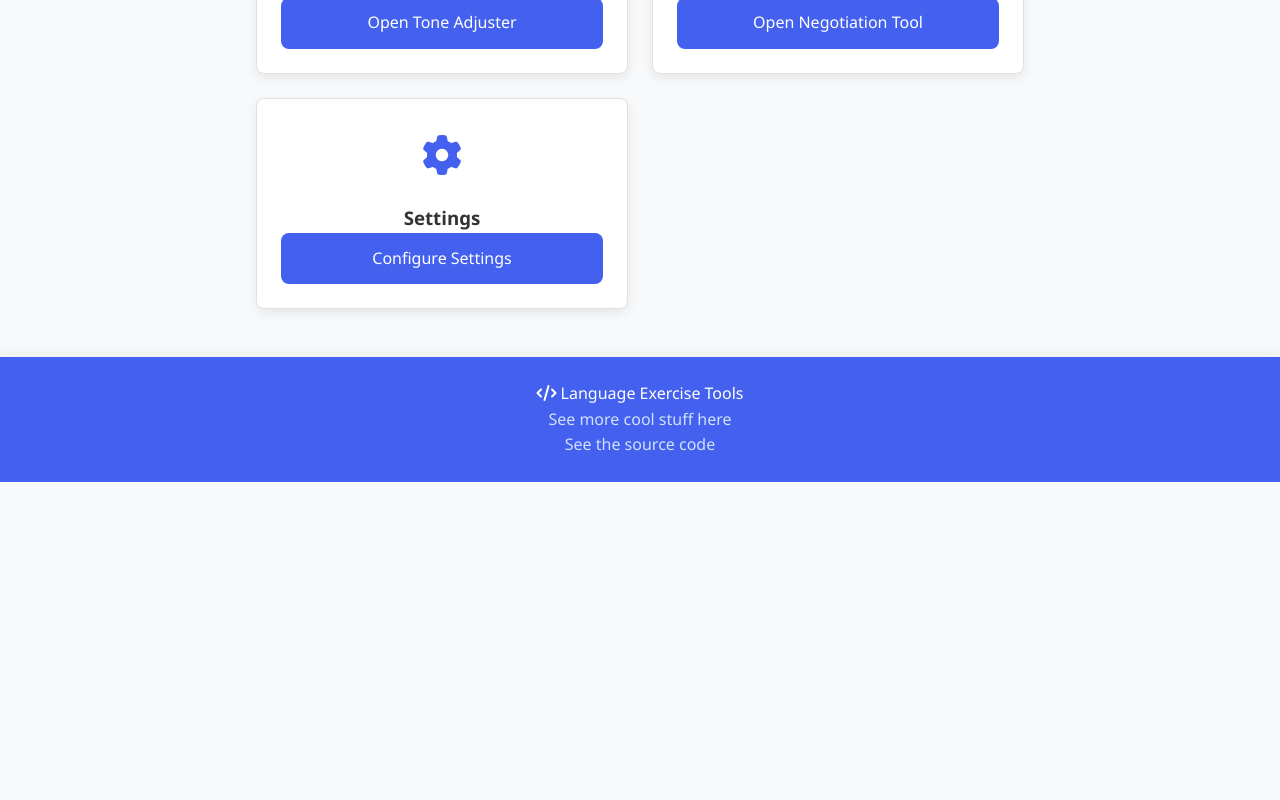
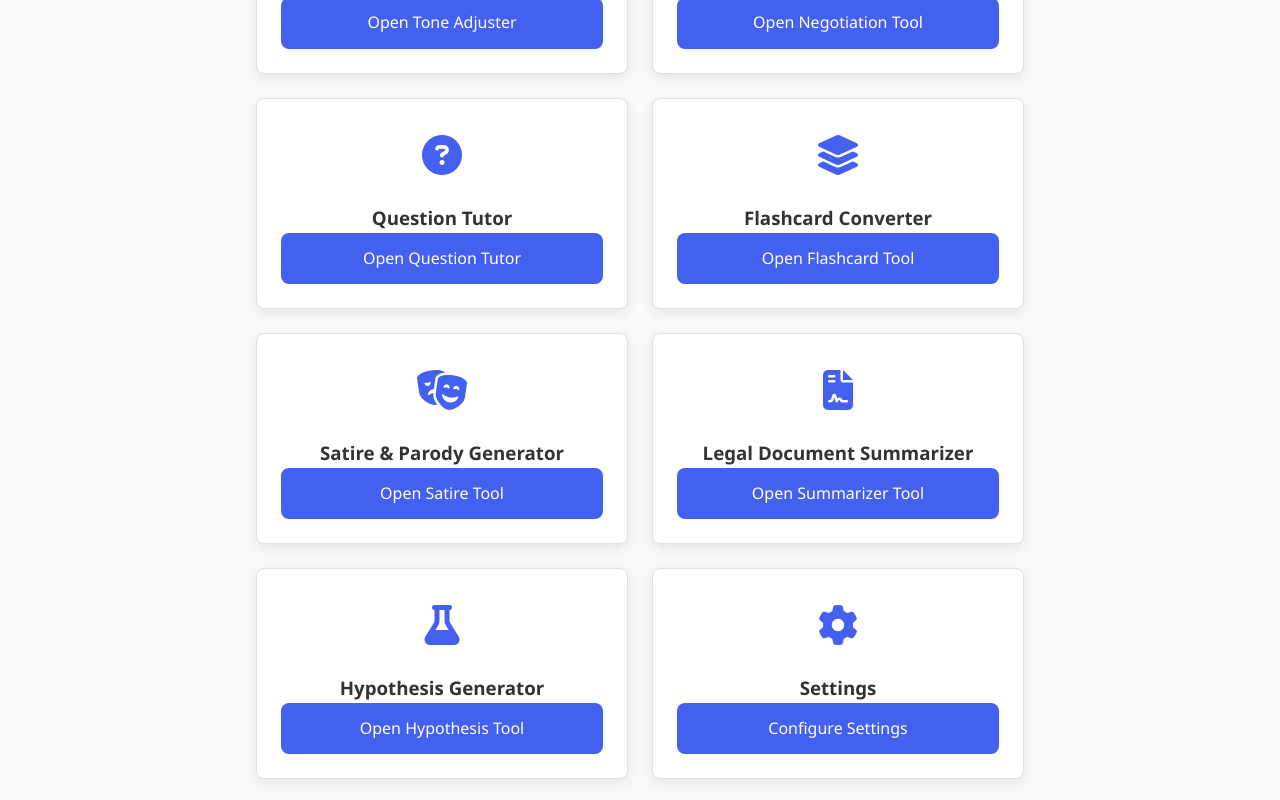
Before and after one commit to supastishn/exam-practice, a React (Vite) app: page /#/ in a window 1280 px wide. Shown: the part 1740-2540 px from the top of the page. Before the commit the page ends 2222 px from the top, so only its background shows below. Built offline with nearby package versions, Linux system fonts and the light colour scheme.

Commit message:
feat: add new portal cards for question tutor, flashcard, satire, legal, hypothesis

```diff
--- a/src/pages/Home.jsx
+++ b/src/pages/Home.jsx
@@ -136,6 +136,51 @@ const Home = () => (
       </div>
       <div className="portal-card">
         <div className="portal-icon">
+          <i className="fas fa-question-circle"></i>
+        </div>
+        <h3>Question Tutor</h3>
+        <Link to="/question-tutor" className="portal-button">
+          Open Question Tutor
+        </Link>
+      </div>
+      <div className="portal-card">
+        <div className="portal-icon">
+          <i className="fas fa-layer-group"></i>
+        </div>
+        <h3>Flashcard Converter</h3>
+        <Link to="/flashcard-converter" className="portal-button">
+          Open Flashcard Tool
+        </Link>
+      </div>
+      <div className="portal-card">
+        <div className="portal-icon">
+          <i className="fas fa-theater-masks"></i>
+        </div>
+        <h3>Satire &amp; Parody Generator</h3>
+        <Link to="/satire-generator" className="portal-button">
+          Open Satire Tool
+        </Link>
+      </div>
+      <div className="portal-card">
+        <div className="portal-icon">
+          <i className="fas fa-file-contract"></i>
+        </div>
+        <h3>Legal Document Summarizer</h3>
+        <Link to="/legal-summarizer" className="portal-button">
+          Open Summarizer Tool
+        </Link>
+      </div>
+      <div className="portal-card">
+        <div className="portal-icon">
+          <i className="fas fa-flask"></i>
+        </div>
+        <h3>Hypothesis Generator</h3>
+        <Link to="/hypothesis-generator" className="portal-button">
+          Open Hypothesis Tool
+        </Link>
+      </div>
+      <div className="portal-card">
+        <div className="portal-icon">
           <i className="fas fa-cog"></i>
         </div>
         <h3>Settings</h3>
```
